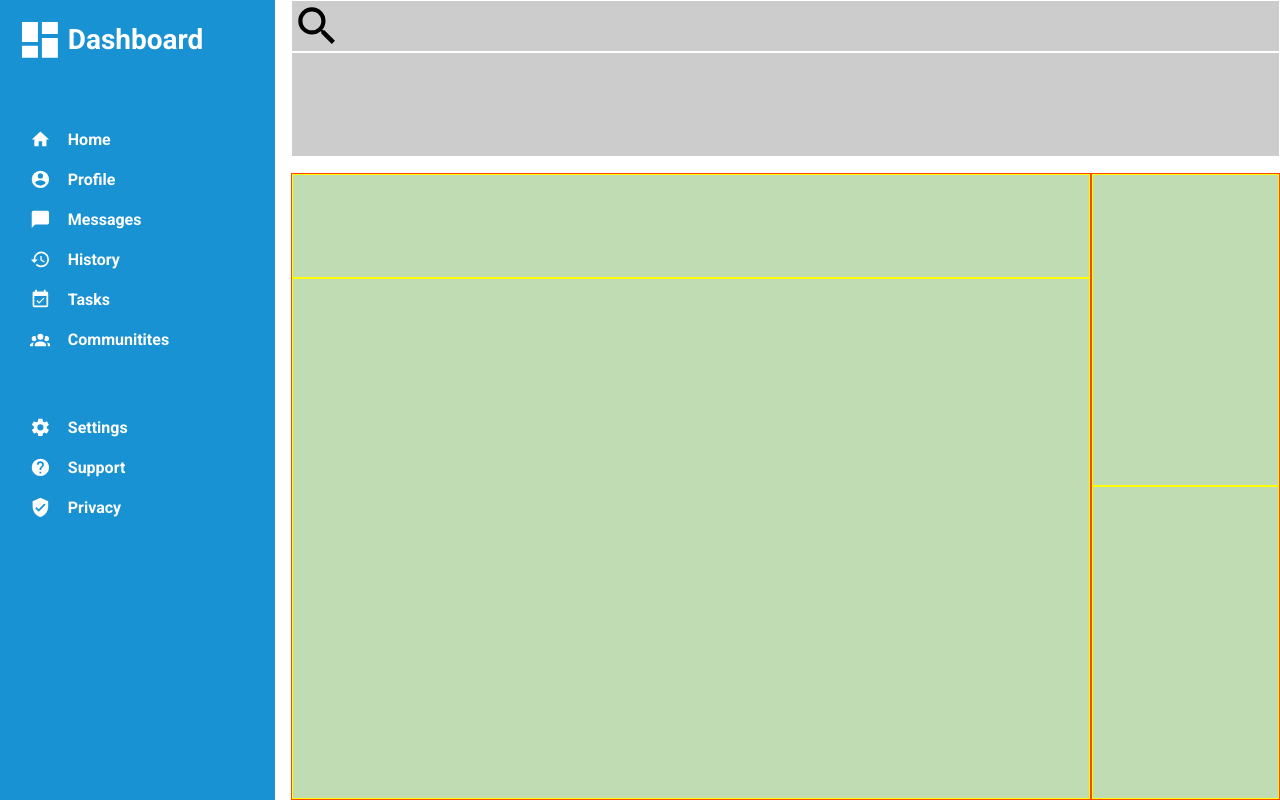
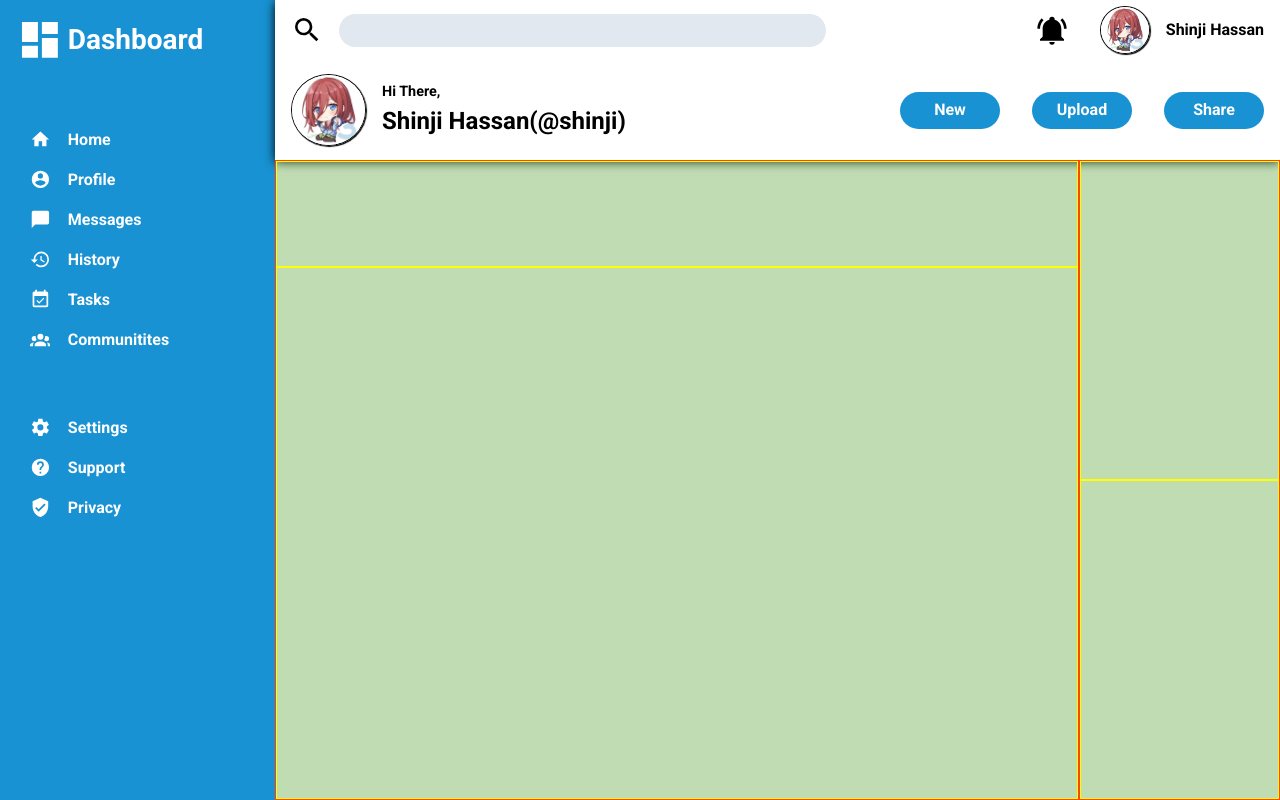
Before and after one commit to shinjir0u/admin-dashboard, a plain HTML site: page index.html in a window 1280 px wide. Drawn offline with Linux system fonts and the light colour scheme.

Commit message:
Add styled header with contents

```diff
--- a/css/style.css
+++ b/css/style.css
@@ -45,6 +45,7 @@
 :root {
   font-family: "Roboto", sans-serif;
   --background-blue-color: rgba(24, 146, 211, 255);
+  --background-grey-color: rgba(225, 232, 240, 255);
 }
 
 .container {
@@ -54,8 +55,7 @@
                     "sidebar header"
                     "sidebar main-content";
     grid-template-columns: clamp(275px, 20%, 350px) minmax(700px, 4fr);
-    grid-template-rows: minmax(100px, 1fr) minmax(500px, 4fr);
-    gap: 1em;
+    grid-template-rows: minmax(150px, 1fr) minmax(500px, 4fr);
 }
 
 .sidebar {
@@ -102,15 +102,91 @@ a[href="#"] {
 .header {
     grid-area: header;
     display: grid;
-    grid-template-rows: minmax(20px, 1fr) minmax(50px, 2fr);
+    grid-template-rows: minmax(50px, 1fr) minmax(100px, 1fr);
+    font-weight: bold;
+    box-shadow: 0 2px 10px;
 }
 
-.upper-header-row {
+.upper-header-row,
+.lower-header-row {
   display: flex;
+  padding: 1rem;
+  gap: 1rem;
+  align-items: center;
+}
+
+.search-icon,
+.notification-icon {
+  width: 2rem;
+}
+
+.search-bar,
+.action-button  {
+  margin-right: auto;
+  appearance: none;
+  border: none;
+  border-radius: 40px;
+  height: 33px;
+  width: max(100px, 50%);
+  background-color: var(--background-grey-color);
+}
+
+.account-avater,
+.profile-avater {
+  width: 50px;
+  height: auto;
+  border-radius: 50%;
+  border: 1px solid rgb(0, 0, 0);
+  box-shadow: 1px 1px 1px;
+}
+
+.account {
+  margin-left: 1rem;
+  display: flex;
+  align-items: center;
+  gap: 1rem;
 }
 
 .lower-header-row {
-  display: flex;
+  justify-content: space-between;
+}
+
+.account-info {
+  display: grid;
+  grid-template-areas:
+              "avater greeting"
+              "avater name";
+  gap: 0 1rem;
+  align-items: center;
+}
+.greeting {
+  grid-area: greeting;
+  font-size: 0.9rem;
+  align-self: end;
+}
+
+.profile-name {
+  font-size: 1.5rem;
+  grid-area: name;
+  align-self: start;
+
+}
+
+.profile-avater {
+  width: 75px;
+  grid-area: avater;
+}
+
+.actions {
+  display: grid;
+  grid-template-columns: repeat(3, minmax(100px, 1fr));
+  gap: 2rem;
+}
+
+.action-button {
+  background-color: var(--background-blue-color);
+  color: white;
+  height: 37px;
 }
 
 .main-content {
@@ -141,11 +217,6 @@ a[href="#"] {
 
 /* Temp */
 
-.header > div {
-  background-color: rgb(0, 0, 0, 0.2);
-  border: 1px solid white;
-}
-
 .main-content > div {
   background-color: rgb(127, 255, 0, 0.2);
   border: 1px solid orangered;
--- a/index.html
+++ b/index.html
@@ -49,23 +49,25 @@
         </div>
         <div class="header">
             <div class="upper-header-row">
-                <svg class="search-icon" xmlns="http://www.w3.org/2000/svg" viewBox="0 0 24 24"><title>magnify</title><path d="M9.5,3A6.5,6.5 0 0,1 16,9.5C16,11.11 15.41,12.59 14.44,13.73L14.71,14H15.5L20.5,19L19,20.5L14,15.5V14.71L13.73,14.44C12.59,15.41 11.11,16 9.5,16A6.5,6.5 0 0,1 3,9.5A6.5,6.5 0 0,1 9.5,3M9.5,5C7,5 5,7 5,9.5C5,12 7,14 9.5,14C12,14 14,12 14,9.5C14,7 12,5 9.5,5Z" /></svg>
-                <div class="search-bar">
+                <svg class="search-icon header-icon" xmlns="http://www.w3.org/2000/svg" viewBox="0 0 24 24"><title>magnify</title><path d="M9.5,3A6.5,6.5 0 0,1 16,9.5C16,11.11 15.41,12.59 14.44,13.73L14.71,14H15.5L20.5,19L19,20.5L14,15.5V14.71L13.73,14.44C12.59,15.41 11.11,16 9.5,16A6.5,6.5 0 0,1 3,9.5A6.5,6.5 0 0,1 9.5,3M9.5,5C7,5 5,7 5,9.5C5,12 7,14 9.5,14C12,14 14,12 14,9.5C14,7 12,5 9.5,5Z" /></svg>
+                <input class="search-bar" type="text" name="search-bar" id="search-bar">
 
-                </div>
-                <div class="notification-bell">
-
-                </div>
+                <svg class="notification-icon header-icon" xmlns="http://www.w3.org/2000/svg" viewBox="0 0 24 24"><title>bell-ring</title><path d="M21,19V20H3V19L5,17V11C5,7.9 7.03,5.17 10,4.29C10,4.19 10,4.1 10,4A2,2 0 0,1 12,2A2,2 0 0,1 14,4C14,4.1 14,4.19 14,4.29C16.97,5.17 19,7.9 19,11V17L21,19M14,21A2,2 0 0,1 12,23A2,2 0 0,1 10,21M19.75,3.19L18.33,4.61C20.04,6.3 21,8.6 21,11H23C23,8.07 21.84,5.25 19.75,3.19M1,11H3C3,8.6 3.96,6.3 5.67,4.61L4.25,3.19C2.16,5.25 1,8.07 1,11Z" /></svg>
                 <div class="account">
-
+                    <img class="account-avater" src="./img/miku.png" alt="avater">
+                    <label class="account-name">Shinji Hassan</label>
                 </div>
             </div>
             <div class="lower-header-row">
                 <div class="account-info">
-
+                    <img class="profile-avater" src="./img/miku.png" alt="avater">
+                    <p class="greeting">Hi There,</p>
+                    <p class="profile-name">Shinji Hassan(@shinji)</p>
                 </div>
                 <div class="actions">
-
+                    <button class="action-button" type="button">New</button>
+                    <button class="action-button" type="button">Upload</button>
+                    <button class="action-button" type="button">Share</button>
                 </div>
             </div>
         </div>
```
